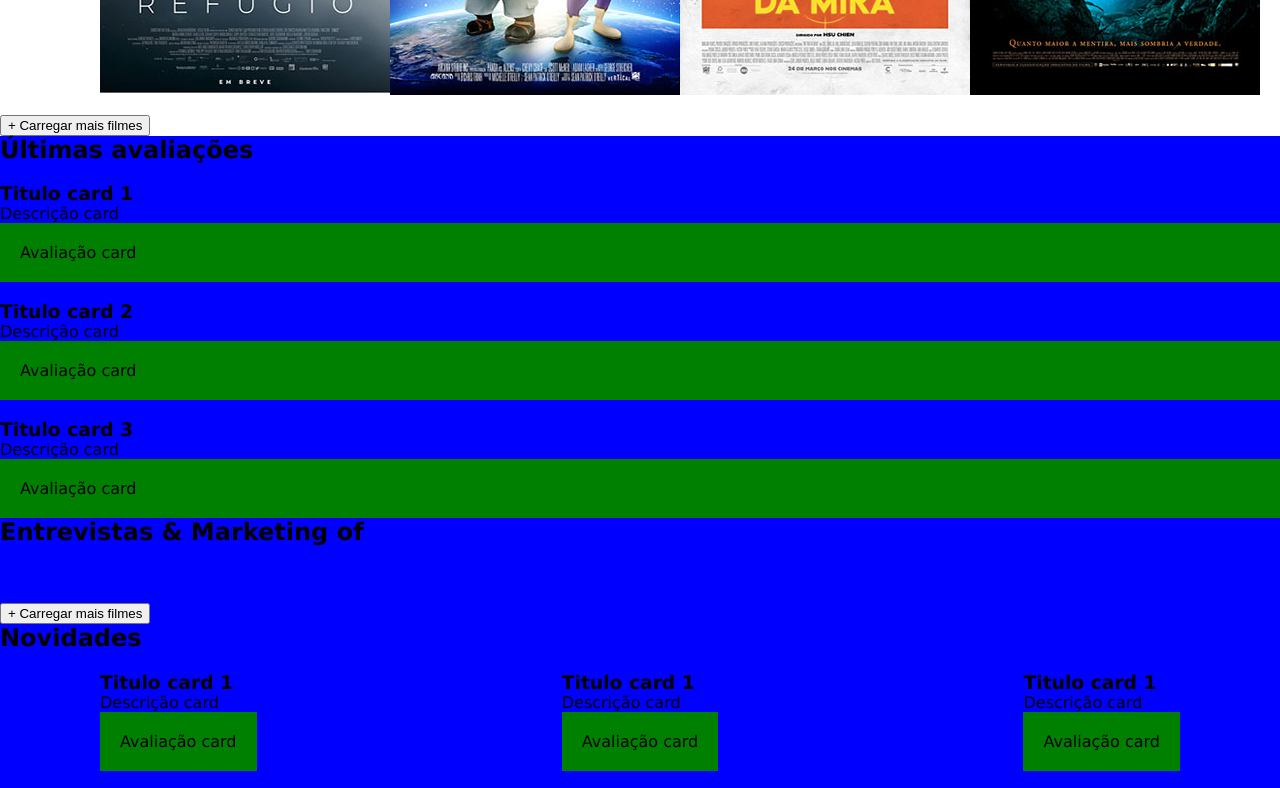
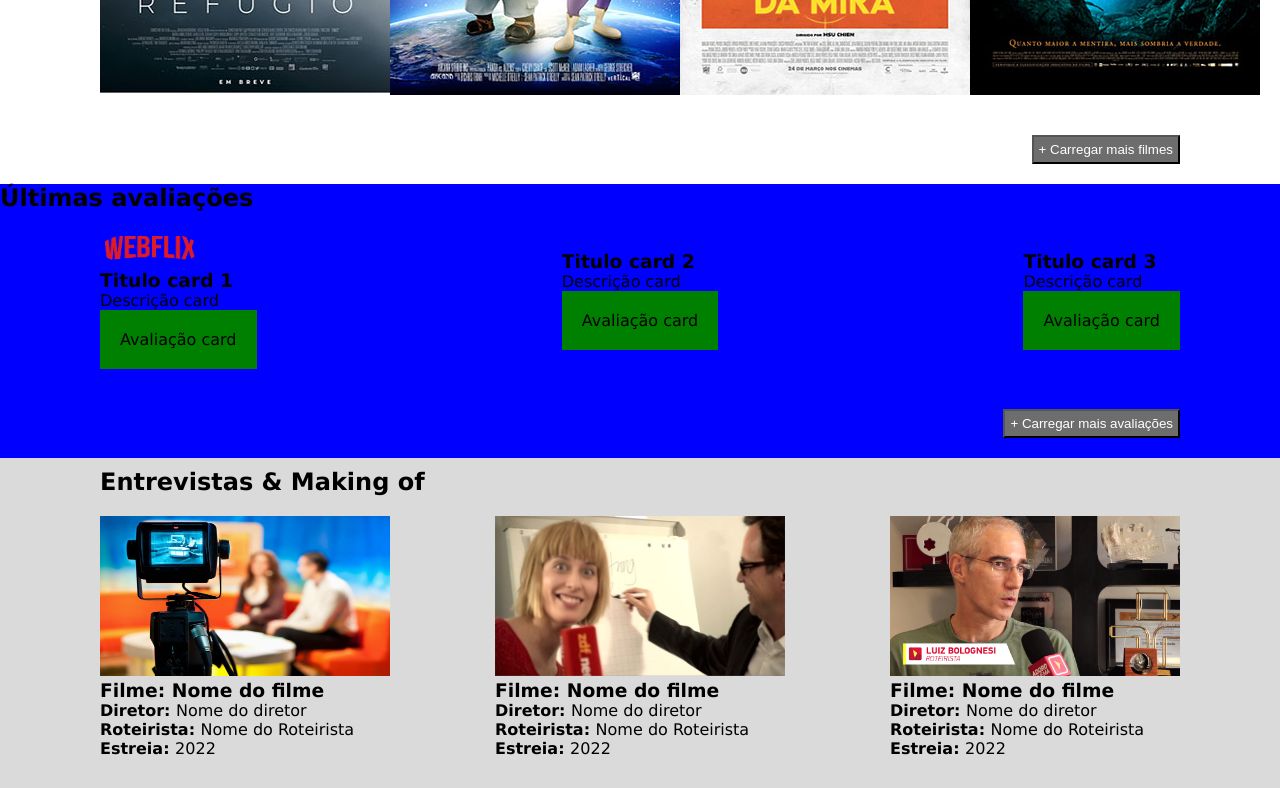
Before and after one commit to klayverxd/tecweb-trabalho01, a plain HTML site: page index.html in a window 1280 px wide. Shown: the part 780-1568 px from the top of the page. Drawn offline with Linux system fonts and the light colour scheme.

Commit message:
Update index.html

```diff
--- a/index.html
+++ b/index.html
@@ -39,9 +39,7 @@
 						<span><strong>Diretor:</strong> asdadas</span>
 						<span><strong>Roteiro:</strong> asdsadsad</span>
 						<span><strong>Estreia:</strong> asdasdasdasd</span>
-						<span
-							><strong><br /><br />Elenco:</strong> asadasd</span
-						>
+						<span><strong><br /><br />Elenco:</strong> asadasd</span>
 						<p><strong> Avaliação: </strong>⭐⭐⭐⭐⭐</p>
 					</div>
 				</div>
@@ -61,16 +59,16 @@
 					<img src="./assets/capa-filmes/filme03.jpg" alt="img3" />
 					<img src="./assets/capa-filmes/filme04.jpg" alt="img4" />
 				</div>
-				<div>
-					<button>+ Carregar mais filmes</button>
+				<div class = "carregar">
+					<button class="botao-carregar">+ Carregar mais filmes</button>
 				</div>
 			</section>
 			<section class="">
 				<h1>Últimas avaliações</h1>
-				<div class="cards">
+				<div class="cards avaliacoes">
 					<div class="card">
 						<div>
-							<img src="" alt="" />
+							<img src="assets/logo.png" width="100px" alt="" />
 						</div>
 						<div>
 							<h3>Titulo card 1</h3>
@@ -80,7 +78,7 @@
 					</div>
 					<div class="card">
 						<div>
-							<img src="" alt="" />
+							<img src="" width="100px" alt="" />
 						</div>
 						<div>
 							<h3>Titulo card 2</h3>
@@ -90,7 +88,7 @@
 					</div>
 					<div class="card">
 						<div>
-							<img src="" alt="" />
+							<img src="" width="100px" alt="" />
 						</div>
 						<div>
 							<h3>Titulo card 3</h3>
@@ -99,34 +97,45 @@
 						</div>
 					</div>
 				</div>
+                <div class="carregar">
+					<button class="botao-carregar">+ Carregar mais avaliações</button>
+				</div>
 			</section>
-			<section>
-				<h1>Entrevistas & Marketing of</h1>
-				<div class="cards-videos">
+			<section class="section-makingof">
+                <header class="header-makingof">
+                    <h1>Entrevistas & Making of</h1>
+                </header>
+				<div class="cards-videos makingof">
 					<div class="card-video">
-						<img src="" alt="" />
-						<h3></h3>
-						<p></p>
+						<img src="/assets/entrevistas/entrevista1.jpg" height="160px" width="290px" alt="" />
+                        <h3>Filme: Nome do filme</h3>
+						<p><strong>Diretor: </strong> Nome do diretor</p>
+						<p><strong>Roteirista: </strong> Nome do Roteirista</p>
+                        <p><strong>Estreia: </strong>2022</p>
 					</div>
 					<div class="card-video">
-						<img src="" alt="" />
-						<h3></h3>
-						<p></p>
+						<img src="/assets/entrevistas/entrevista2.jpg" height="160px" width="290px" alt="" />
+                        <h3>Filme: Nome do filme</h3>
+						<p><strong>Diretor: </strong> Nome do diretor</p>
+						<p><strong>Roteirista: </strong> Nome do Roteirista</p>
+                        <p><strong>Estreia: </strong>2022</p>
 					</div>
 					<div class="card-video">
-						<img src="" alt="" />
-						<h3></h3>
-						<p></p>
+						<img src="/assets/entrevistas/entrevista3.jpg" height="160px" width="290px" alt="" />
+                        <h3>Filme: Nome do filme</h3>
+						<p><strong>Diretor: </strong> Nome do diretor</p>
+						<p><strong>Roteirista: </strong> Nome do Roteirista</p>
+                        <p><strong>Estreia: </strong> 2022</p>
 					</div>
 				</div>
-				<div>
-					<button>+ Carregar mais filmes</button>
+				<div class="carregar">
+					<button class="botao-carregar">+ Carregar mais filmes</button>
 				</div>
 			</section>
 			<section>
 				<div>
 					<h1>Novidades</h1>
-					<div class="avaliacoes">
+					<div class="">
 						<div class="avaliacao">
 							<h3>Titulo card 1</h3>
 							<p>Descrição card</p>
```
